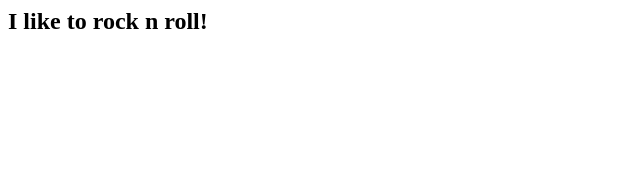
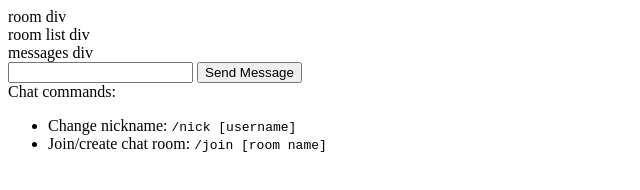
Before and after one commit to tranc99/nomadhideout_chat, a website: page public/index.html in a window 1280 px wide. Shown: the whole page, without its empty margins (0-640 px from the left). Drawn offline with Linux system fonts and the light colour scheme.

Commit message:
that Joe Armstrong stuff was real good, just old school quality stuff

```diff
--- a/public/index.html
+++ b/public/index.html
@@ -1 +1,36 @@
-<h2>I like to rock n roll!</h2>
+<!DOCTYPE html>
+<html lang="en">
+  <head>
+    <meta charset="utf-8">
+    <title>CavemanHideout</title>
+    <link rel="stylesheet" href="/stylesheets/style.css"></link>
+  </head>
+  <body>
+    <div id="content">
+      <div id="room">
+        room div
+      </div>
+
+      <div id="room-list">
+        room list div
+      </div>
+
+      <div id="messages">
+        messages div
+      </div>
+
+      <form id="send-form">
+        <input id="send-message" />
+        <input type="submit" id="send-button" value="Send Message">
+
+        <div id="help">
+          Chat commands:
+          <ul>
+            <li>Change nickname: <code>/nick [username]</code></li>
+            <li>Join/create chat room: <code>/join [room name]</code></li>
+          </ul>
+        </div>
+      </form>
+    </div>
+  </body>
+</html>
```
Also changed, not shown: server.js (+10 -3 lines), favicon.ico (added).
